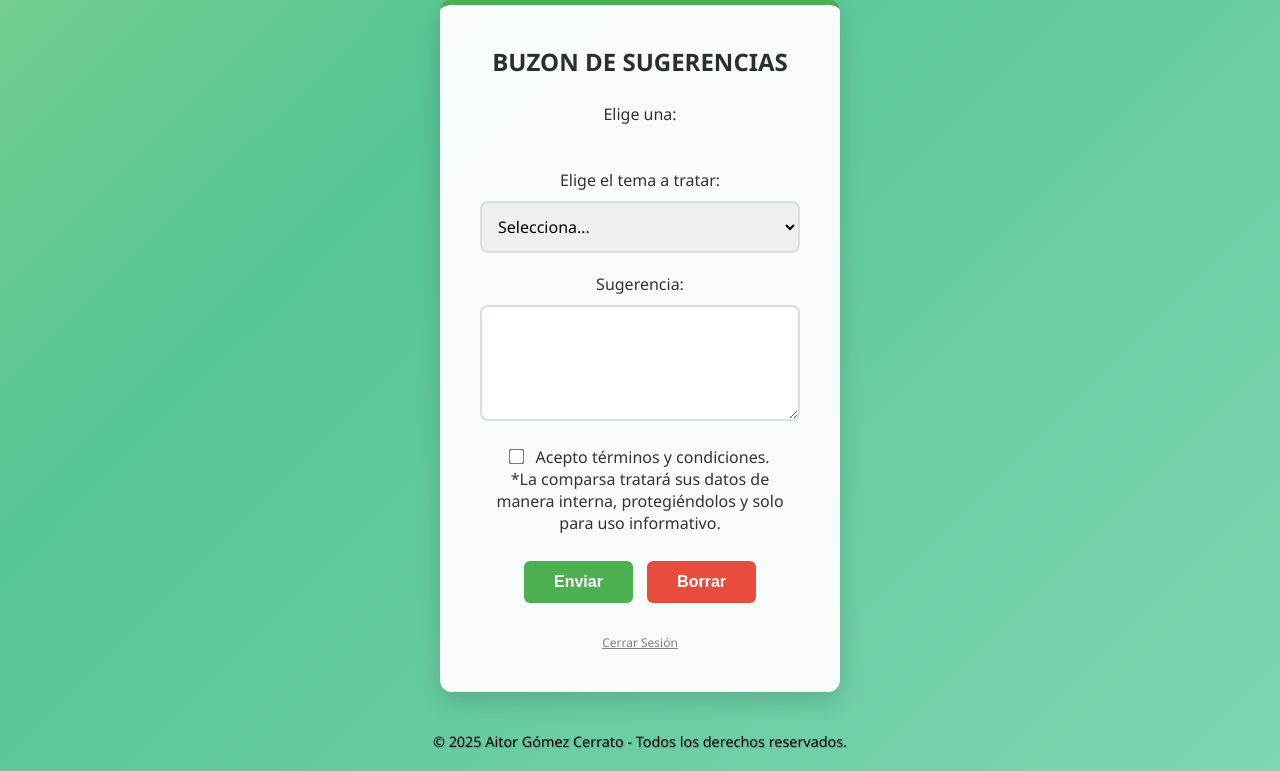
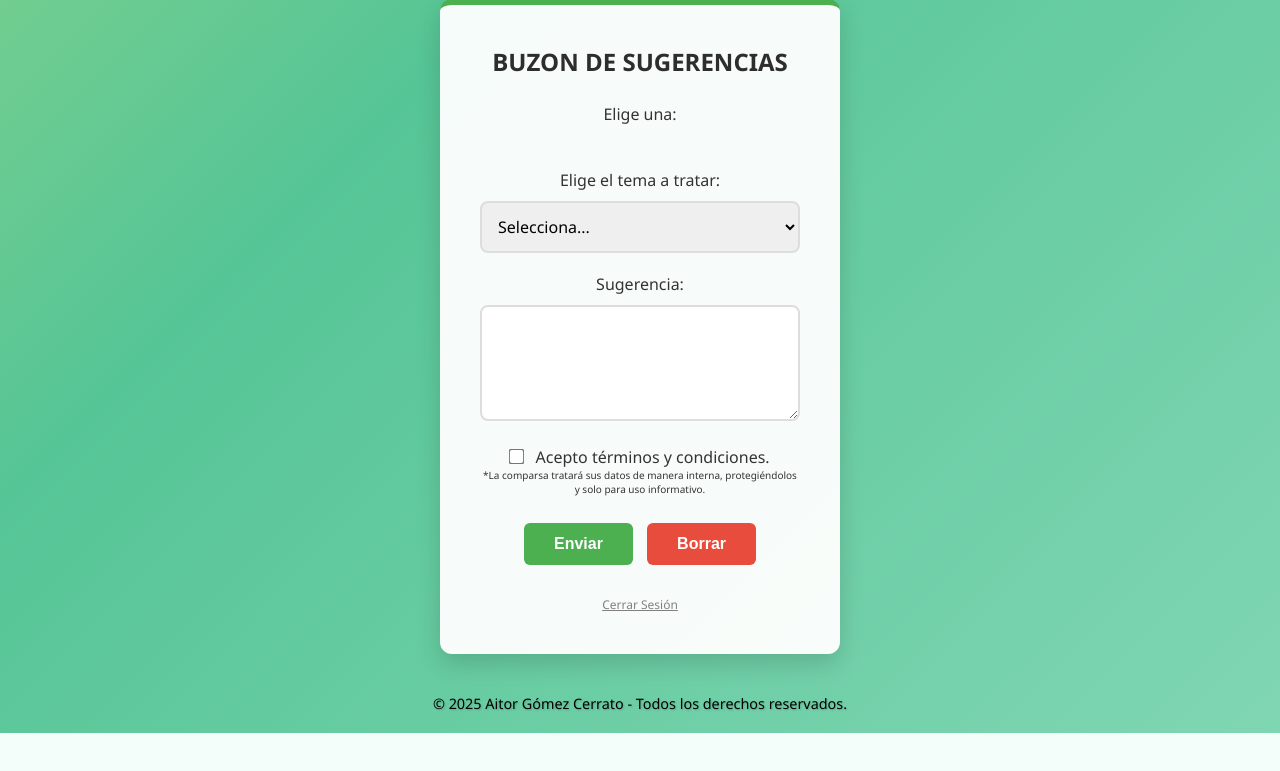
Before and after one commit to Aitor-Gocerra/formularioSugerenciasLosMismos, a PHP site: template src/php/vistas/buzon.php in a window 1280 px wide. Shown: the part 231-1002 px from the top of the page. After the commit the page ends 964 px from the top, so only its background shows below. Run offline with PHP 8.4, Linux system fonts and the light colour scheme; the template is opened without the code that fills it, so the values that code supplies are empty.

Commit message:
Update estilo.css

```diff
--- a/src/css/estilo.css
+++ b/src/css/estilo.css
@@ -46,6 +46,10 @@
     box-shadow: 0 10px 25px rgba(0, 0, 0, 0.15); /* Sombra más suave y moderna */
     border-top: 6px solid #4CAF50;
     font-size: 16px;
+}
+
+#terminos {
+    font-size: 10px;
 }
 
 /* --- CLASE ESPECÍFICA PARA LOGIN Y REGISTRO --- */
```
